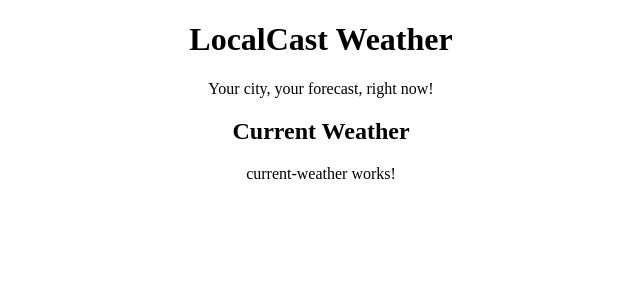
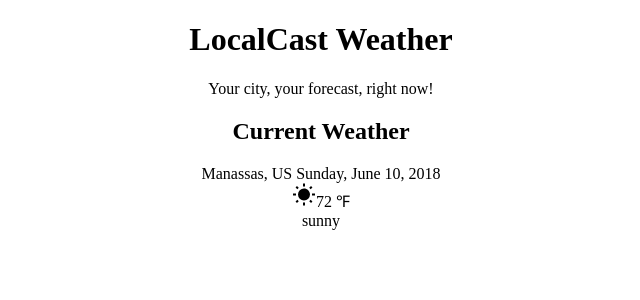
Before and after one commit to craigeddy/local-weather-app, an Angular app: page / in a window 1280 px wide. Shown: the top 300 px of the page, without its empty margins (319-959 px from the left). Built offline with nearby package versions, Linux system fonts and the light colour scheme.

Commit message:
through page 59

```diff
--- a/src/app/current-weather/current-weather.component.html
+++ b/src/app/current-weather/current-weather.component.html
@@ -1,3 +1,13 @@
-<p>
-  current-weather works!
-</p>
+<div>
+  <div>
+    <span>{{current.city}}, {{current.country}} </span>
+    <span>{{current.date | date:'fullDate'}}</span>
+  </div>
+  <div>
+    <img [src]='current.image'>
+    <span>{{current.temperature | number:'1.0-0'}} &#8457; </span>
+  </div>
+  <div>
+    {{current.description}}
+  </div>
+</div>
--- a/src/app/current-weather/current-weather.component.ts
+++ b/src/app/current-weather/current-weather.component.ts
@@ -1,16 +1,23 @@
 import { Component, OnInit } from '@angular/core'
+import { ICurrentWeather } from '../interfaces'
 
 @Component({
   selector: 'app-current-weather',
-  template: `
-  <p>
-    current-weather works!
-  </p>
-  `,
-  styles: [''],
+  templateUrl: './current-weather.component.html',
+  styleUrls: ['./current-weather.component.css'],
 })
 export class CurrentWeatherComponent implements OnInit {
-  constructor() {}
+  current: ICurrentWeather
+  constructor() {
+    this.current = {
+      city: 'Manassas',
+      country: 'US',
+      date: new Date(),
+      image: 'assets/img/sunny.svg',
+      temperature: 72,
+      description: 'sunny',
+    } as ICurrentWeather
+  }
 
   ngOnInit() {}
 }
--- /dev/null
+++ b/src/app/interfaces.ts
@@ -0,0 +1,8 @@
+export interface ICurrentWeather {
+  city: string
+  country: string
+  date: Date
+  image: string
+  temperature: number
+  description: string
+}
```
Also changed, not shown: src/assets/img/sunny.svg (added), 1 other file (tests, documents, lock files or other folders).
